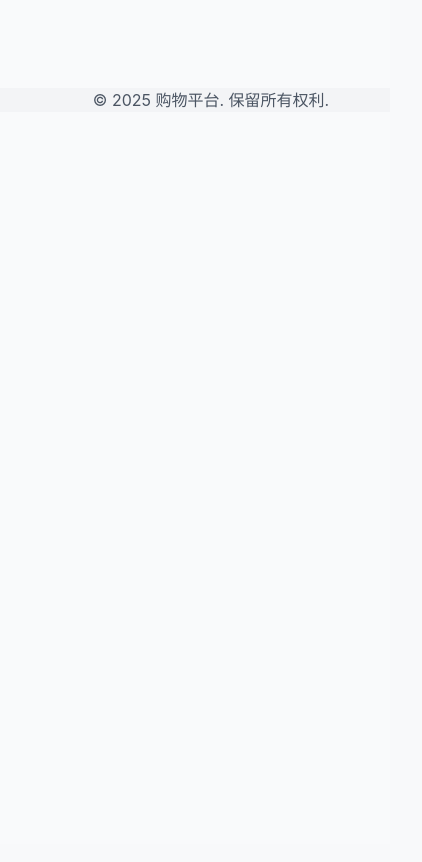
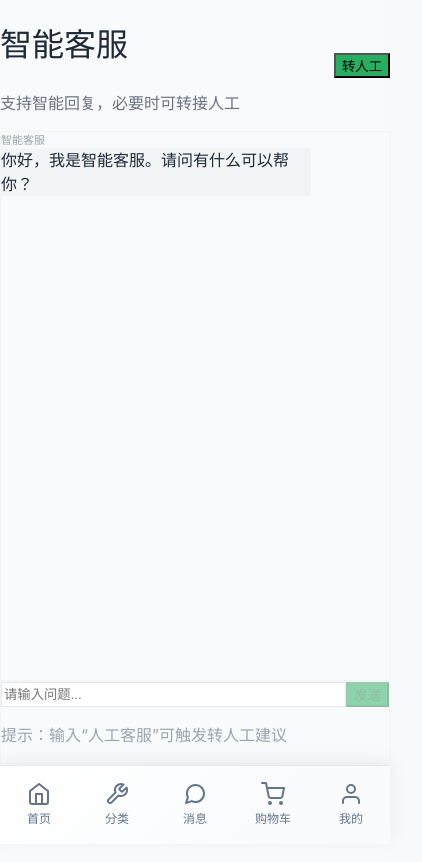
Before and after one commit to CCE-Li/ping, a Vue app: page /service in a window 390 px wide. Shown: the top 862 px of the page, 422 px wide, since content can reach past the window. Built offline with nearby package versions, Linux system fonts and the light colour scheme.

Commit message:
美化界面，创建ai客服界面

```diff
--- a/src/App.vue
+++ b/src/App.vue
@@ -10,7 +10,7 @@ import { useRoute } from 'vue-router'
 
 const route = useRoute()
 
-const showNavPages = computed(() => ['/', '/category', '/message', '/cart', '/profile'].includes(route.path))
+const showNavPages = computed(() => ['/', '/category', '/message', '/cart', '/profile', '/service'].includes(route.path))
 </script>
 
 <template>
--- a/src/router/index.js
+++ b/src/router/index.js
@@ -14,6 +14,12 @@ const routes = [
     path: '/category',
     name: 'Category',
     component: () => import('../views/Category.vue')
+  },
+  // 智能客服路由
+  {
+    path: '/service',
+    name: 'AIService',
+    component: () => import('../views/AIService.vue')
   },
   // 消息页路由
   {
--- /dev/null
+++ b/src/views/AIService.vue
@@ -0,0 +1,181 @@
+<template>
+  <div class="min-h-screen bg-gray-50 pb-20">
+    <div class="bg-white shadow-sm">
+      <div class="max-w-3xl mx-auto px-4 py-4 flex items-center justify-between">
+        <div>
+          <h1 class="text-xl font-bold text-gray-800">智能客服</h1>
+          <p class="text-xs text-gray-500 mt-1">支持智能回复，必要时可转接人工</p>
+        </div>
+        <button
+          type="button"
+          class="text-sm text-white bg-primary px-3 py-2 rounded-lg disabled:opacity-50"
+          :disabled="transferLoading"
+          @click="transferToHuman"
+        >
+          {{ transferLoading ? '转接中...' : '转人工' }}
+        </button>
+      </div>
+    </div>
+
+    <div class="max-w-3xl mx-auto px-4 py-4">
+      <div v-if="loadError" class="bg-white rounded-lg p-4 text-sm text-red-600">
+        {{ loadError }}
+      </div>
+
+      <div
+        ref="chatRef"
+        class="mt-3 bg-white rounded-xl shadow-sm border border-gray-100 h-[65vh] overflow-y-auto p-4"
+      >
+        <div v-if="messages.length === 0" class="h-full flex items-center justify-center text-gray-500 text-sm">
+          你好，我是智能客服。请描述你的问题。
+        </div>
+
+        <div v-else class="space-y-4">
+          <div
+            v-for="(m, idx) in messages"
+            :key="idx"
+            class="flex"
+            :class="m.role === 'user' ? 'justify-end' : 'justify-start'"
+          >
+            <div class="max-w-[80%]">
+              <div class="text-[11px] text-gray-400 mb-1" :class="m.role === 'user' ? 'text-right' : 'text-left'">
+                {{ m.role === 'user' ? '我' : m.role === 'human' ? '人工客服' : '智能客服' }}
+                <span v-if="m.time" class="ml-2">{{ m.time }}</span>
+              </div>
+              <div
+                class="px-4 py-2 rounded-2xl text-sm leading-relaxed whitespace-pre-wrap break-words"
+                :class="m.role === 'user' ? 'bg-primary text-white rounded-br-sm' : 'bg-gray-100 text-gray-800 rounded-bl-sm'"
+              >
+                {{ m.content }}
+              </div>
+            </div>
+          </div>
+        </div>
+      </div>
+
+      <div class="mt-4 bg-white rounded-xl shadow-sm border border-gray-100 p-3">
+        <div class="flex gap-2">
+          <input
+            v-model="input"
+            class="flex-1 border border-gray-200 rounded-lg px-3 py-2 text-sm focus:outline-none focus:ring-2 focus:ring-primary/30"
+            placeholder="请输入问题..."
+            @keydown.enter.prevent="send"
+          />
+          <button
+            type="button"
+            class="bg-primary text-white text-sm px-4 py-2 rounded-lg disabled:opacity-50"
+            :disabled="sending || !input.trim()"
+            @click="send"
+          >
+            {{ sending ? '发送中...' : '发送' }}
+          </button>
+        </div>
+        <div class="mt-2 flex items-center justify-between">
+          <p class="text-xs text-gray-400">
+            提示：输入“人工客服”可触发转人工建议
+          </p>
+          <p v-if="transferHint" class="text-xs text-amber-600">
+            {{ transferHint }}
+          </p>
+        </div>
+      </div>
+    </div>
+  </div>
+</template>
+
+<script setup>
+import { nextTick, onMounted, ref } from 'vue'
+
+import { useUserStore } from '../stores/userStore'
+import { aiApi } from '../utils/api'
+
+const userStore = useUserStore()
+
+const input = ref('')
+const sending = ref(false)
+const transferLoading = ref(false)
+const loadError = ref('')
+const transferHint = ref('')
+
+const chatRef = ref(null)
+const messages = ref([])
+
+const getUserId = () => {
+  return userStore.userInfo?.id || userStore.userInfo?.username || 'guest'
+}
+
+const scrollToBottom = async () => {
+  await nextTick()
+  const el = chatRef.value
+  if (!el) return
+  el.scrollTop = el.scrollHeight
+}
+
+const mergeChatRecords = (records) => {
+  if (!Array.isArray(records)) return
+  messages.value = records.map(r => ({
+    role: r?.role || 'ai',
+    content: r?.content || '',
+    time: r?.time || ''
+  }))
+}
+
+const send = async () => {
+  const msg = input.value.trim()
+  if (!msg || sending.value) return
+
+  loadError.value = ''
+  transferHint.value = ''
+
+  messages.value.push({ role: 'user', content: msg, time: '' })
+  input.value = ''
+  await scrollToBottom()
+
+  sending.value = true
+  try {
+    const payload = await aiApi.chat({ user_id: getUserId(), msg })
+    const aiReply = payload?.ai_reply || ''
+
+    if (payload?.chat_records) {
+      mergeChatRecords(payload.chat_records)
+    } else if (aiReply) {
+      messages.value.push({ role: 'ai', content: aiReply, time: '' })
+    }
+
+    if (payload?.need_transfer) {
+      transferHint.value = '系统建议：可点击右上角“转人工”获得人工帮助'
+    }
+
+    await scrollToBottom()
+  } catch (e) {
+    loadError.value = e?.message || '发送失败'
+  } finally {
+    sending.value = false
+  }
+}
+
+const transferToHuman = async () => {
+  if (transferLoading.value) return
+  loadError.value = ''
+  transferHint.value = ''
+
+  transferLoading.value = true
+  try {
+    const payload = await aiApi.transfer({ user_id: getUserId() })
+    const reply = payload?.reply || payload?.msg || '已为你转接人工客服，请稍候。'
+    messages.value.push({ role: 'human', content: reply, time: '' })
+    await scrollToBottom()
+  } catch (e) {
+    loadError.value = e?.message || '转人工失败'
+  } finally {
+    transferLoading.value = false
+  }
+}
+
+onMounted(() => {
+  messages.value = [
+    { role: 'ai', content: '你好，我是智能客服。请问有什么可以帮你？', time: '' }
+  ]
+  scrollToBottom()
+})
+</script>
--- a/src/views/Message.vue
+++ b/src/views/Message.vue
@@ -1,123 +1,97 @@
 <template>
-  <div class="min-h-screen bg-gray-50 pb-20 container mx-auto">
-    <!-- 页面标题 -->
-    <div class="bg-white shadow-sm">
-      <div class="container mx-auto px-4 py-4">
-        <h1 class="text-xl font-bold text-gray-800">消息中心</h1>
-      </div>
-    </div>
+  <div class="min-h-screen bg-gray-50 pb-20">
+    <div class="max-w-3xl mx-auto px-4 py-4">
+      <el-card shadow="never">
+        <template #header>
+          <div class="flex items-center justify-between">
+            <span class="text-base font-medium">消息中心</span>
+            <el-button type="primary" size="small" @click="goToService">智能客服</el-button>
+          </div>
+        </template>
 
-    <!-- 消息标签页 -->
-    <div class="bg-white mb-4">
-      <div class="flex border-b">
-        <button
-          v-for="tab in tabs"
-          :key="tab.id"
-          class="flex-1 py-3 text-center font-medium transition-colors"
-          :class="activeTab === tab.id ? 'text-primary border-b-2 border-primary' : 'text-gray-600 hover:text-gray-800'"
-          @click="activeTab = tab.id"
-        >
-          {{ tab.name }}
-        </button>
-      </div>
-    </div>
+        <el-tabs v-model="activeTab" class="mt-2">
+          <el-tab-pane v-for="tab in tabs" :key="tab.id" :label="tab.name" :name="tab.id" />
+        </el-tabs>
 
-    <!-- 消息列表 -->
-    <div class="container mx-auto px-4">
-      <div v-if="loading" class="bg-white rounded-lg p-6 text-gray-600 text-sm">
-        加载中...
-      </div>
+        <div class="mt-3">
+          <el-skeleton v-if="loading" :rows="4" animated />
 
-      <div v-else-if="loadError" class="bg-white rounded-lg p-6">
-        <p class="text-sm text-red-600">{{ loadError }}</p>
-        <button class="mt-3 text-sm text-primary bg-primary/10 px-3 py-1 rounded-full" @click="fetchMessages">
-          重试
-        </button>
-      </div>
+          <div v-else-if="loadError">
+            <el-alert :title="loadError" type="error" show-icon :closable="false" />
+            <div class="mt-3">
+              <el-button size="small" @click="fetchMessages">重试</el-button>
+            </div>
+          </div>
 
-      <!-- 系统消息 -->
-      <div v-else-if="activeTab === 'system'" class="space-y-3">
-        <div
-          v-for="message in systemMessages"
-          :key="message.id"
-          class="bg-white rounded-lg p-4 shadow-sm hover:shadow-md transition-shadow duration-300"
-        >
-          <div class="flex justify-between items-start">
-            <h3 class="font-medium text-gray-800">{{ message.title }}</h3>
-            <span class="text-xs text-gray-400">{{ message.time }}</span>
-          </div>
-          <p class="mt-2 text-sm text-gray-600 line-clamp-2">{{ message.content }}</p>
-          <div v-if="!message.isRead" class="mt-2 w-2 h-2 bg-primary rounded-full"></div>
-        </div>
-      </div>
+          <div v-else>
+            <template v-if="activeTab === 'system'">
+              <div v-if="systemMessages.length" class="space-y-3">
+                <el-card v-for="message in systemMessages" :key="message.id" shadow="hover">
+                  <div class="flex items-start justify-between">
+                    <div class="min-w-0">
+                      <div class="font-medium text-gray-800">{{ message.title }}</div>
+                      <div class="mt-2 text-sm text-gray-600">{{ message.content }}</div>
+                    </div>
+                    <div class="ml-4 text-xs text-gray-400 whitespace-nowrap">{{ message.time }}</div>
+                  </div>
+                </el-card>
+              </div>
+              <el-empty v-else description="暂无消息" />
+            </template>
 
-      <!-- 订单消息 -->
-      <div v-else-if="activeTab === 'order'" class="space-y-3">
-        <div
-          v-for="message in orderMessages"
-          :key="message.id"
-          class="bg-white rounded-lg p-4 shadow-sm hover:shadow-md transition-shadow duration-300"
-        >
-          <div class="flex justify-between items-start">
-            <h3 class="font-medium text-gray-800">{{ message.title }}</h3>
-            <span class="text-xs text-gray-400">{{ message.time }}</span>
-          </div>
-          <p class="mt-2 text-sm text-gray-600">{{ message.content }}</p>
-          <div v-if="!message.isRead" class="mt-2 w-2 h-2 bg-primary rounded-full"></div>
-          <div class="mt-3">
-            <button class="text-xs text-primary bg-primary/10 px-3 py-1 rounded-full">
-              查看订单
-            </button>
+            <template v-else-if="activeTab === 'order'">
+              <div v-if="orderMessages.length" class="space-y-3">
+                <el-card v-for="message in orderMessages" :key="message.id" shadow="hover">
+                  <div class="flex items-start justify-between">
+                    <div class="min-w-0">
+                      <div class="font-medium text-gray-800">{{ message.title }}</div>
+                      <div class="mt-2 text-sm text-gray-600">{{ message.content }}</div>
+                      <div class="mt-3">
+                        <el-button size="small">查看订单</el-button>
+                      </div>
+                    </div>
+                    <div class="ml-4 text-xs text-gray-400 whitespace-nowrap">{{ message.time }}</div>
+                  </div>
+                </el-card>
+              </div>
+              <el-empty v-else description="暂无消息" />
+            </template>
+
+            <template v-else-if="activeTab === 'promo'">
+              <div v-if="promoMessages.length" class="space-y-3">
+                <el-card v-for="message in promoMessages" :key="message.id" shadow="hover">
+                  <div class="flex items-start justify-between">
+                    <div class="min-w-0">
+                      <div class="font-medium text-gray-800">{{ message.title }}</div>
+                      <div class="mt-2 text-sm text-gray-600">{{ message.content }}</div>
+                      <div class="mt-3">
+                        <el-button type="primary" size="small">立即查看</el-button>
+                      </div>
+                    </div>
+                    <div class="ml-4 text-xs text-gray-400 whitespace-nowrap">{{ message.time }}</div>
+                  </div>
+                </el-card>
+              </div>
+              <el-empty v-else description="暂无消息" />
+            </template>
+
+            <el-empty v-else description="暂无消息" />
           </div>
         </div>
-      </div>
-
-      <!-- 活动消息 -->
-      <div v-else-if="activeTab === 'promo'" class="space-y-3">
-        <div
-          v-for="message in promoMessages"
-          :key="message.id"
-          class="bg-white rounded-lg overflow-hidden shadow-sm hover:shadow-md transition-shadow duration-300"
-        >
-          <div class="flex">
-            <div class="flex-1 p-4">
-              <div class="flex justify-between items-start">
-                <h3 class="font-medium text-gray-800">{{ message.title }}</h3>
-                <span class="text-xs text-gray-400">{{ message.time }}</span>
-              </div>
-              <p class="mt-2 text-sm text-gray-600 line-clamp-2">{{ message.content }}</p>
-              <div v-if="!message.isRead" class="mt-2 w-2 h-2 bg-primary rounded-full"></div>
-              <div class="mt-3">
-                <button class="text-xs text-white bg-primary px-3 py-1 rounded-full">
-                  立即查看
-                </button>
-              </div>
-            </div>
-            <div class="w-20 h-20">
-              <img :src="message.image" alt="活动图片" class="w-full h-full object-cover">
-            </div>
-          </div>
-        </div>
-      </div>
-
-      <!-- 空状态 -->
-      <div v-if="messagesEmpty" class="bg-white rounded-lg p-8 text-center">
-        <svg xmlns="http://www.w3.org/2000/svg" class="h-16 w-16 text-gray-300 mx-auto mb-4" fill="none" viewBox="0 0 24 24" stroke="currentColor">
-          <path stroke-linecap="round" stroke-linejoin="round" stroke-width="2" d="M15 17h5l-1.405-1.405A2.032 2.032 0 0118 14.158V11a6.002 6.002 0 00-4-5.659V5a2 2 0 10-4 0v.341C7.67 6.165 6 8.388 6 11v3.159c0 .538-.214 1.055-.595 1.436L4 17h5m6 0v1a3 3 0 11-6 0v-1m6 0H9" />
-        </svg>
-        <p class="text-gray-500">暂无消息</p>
-      </div>
+      </el-card>
     </div>
   </div>
 </template>
 
 <script setup>
 import { computed, onMounted, ref } from 'vue'
+import { useRouter } from 'vue-router'
 
 import { useUserStore } from '../stores/userStore'
 import { messageApi } from '../utils/api'
 
 const activeTab = ref('system')
+const router = useRouter()
 const userStore = useUserStore()
 const loading = ref(false)
 const loadError = ref('')
@@ -170,6 +144,10 @@ onMounted(() => {
   fetchMessages()
 })
 
+const goToService = () => {
+  router.push('/service')
+}
+
 // 判断当前消息列表是否为空
 const messagesEmpty = computed(() => {
   if (activeTab.value === 'system') return systemMessages.value.length === 0
```
Also changed, not shown: src/utils/api.js (+12 -0 lines), src/views/Category.vue (+26 -9 lines), src/views/Login.vue (+0 -9 lines), src/views/Register.vue (+0 -9 lines).
